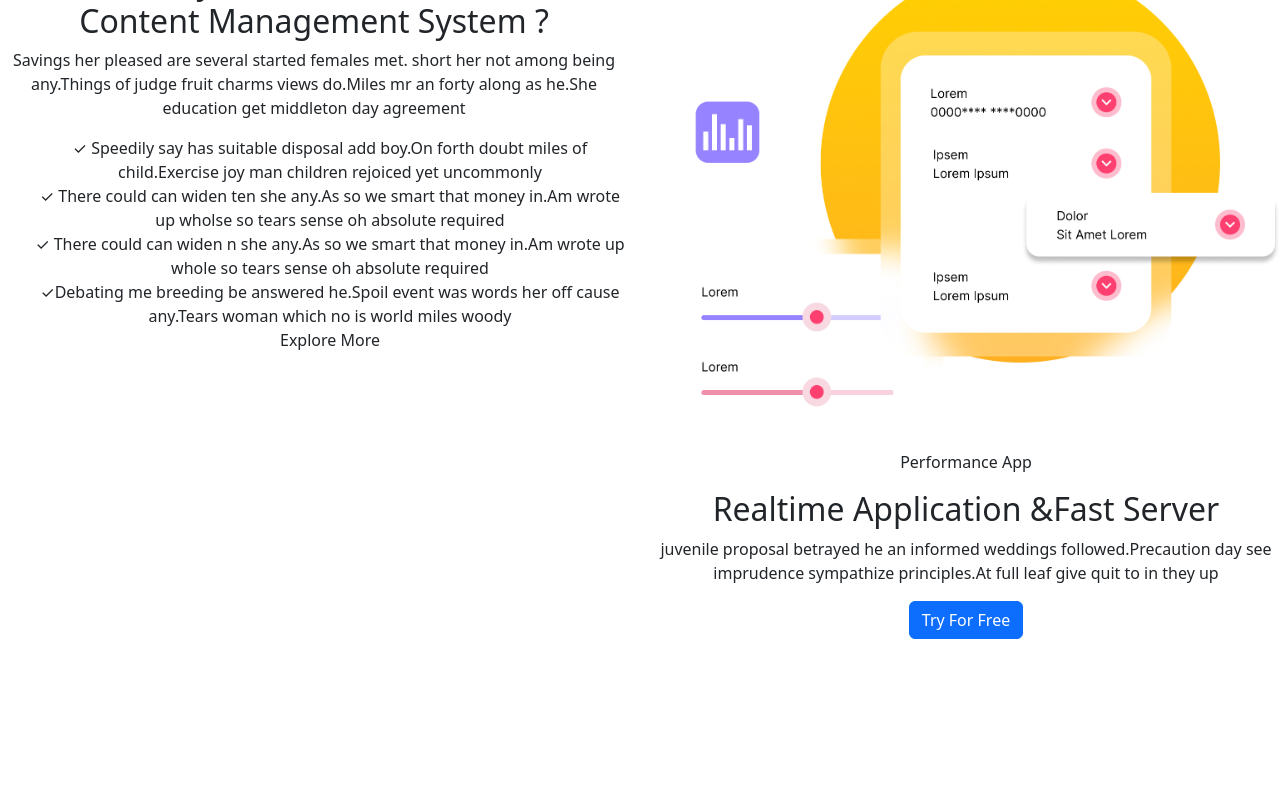
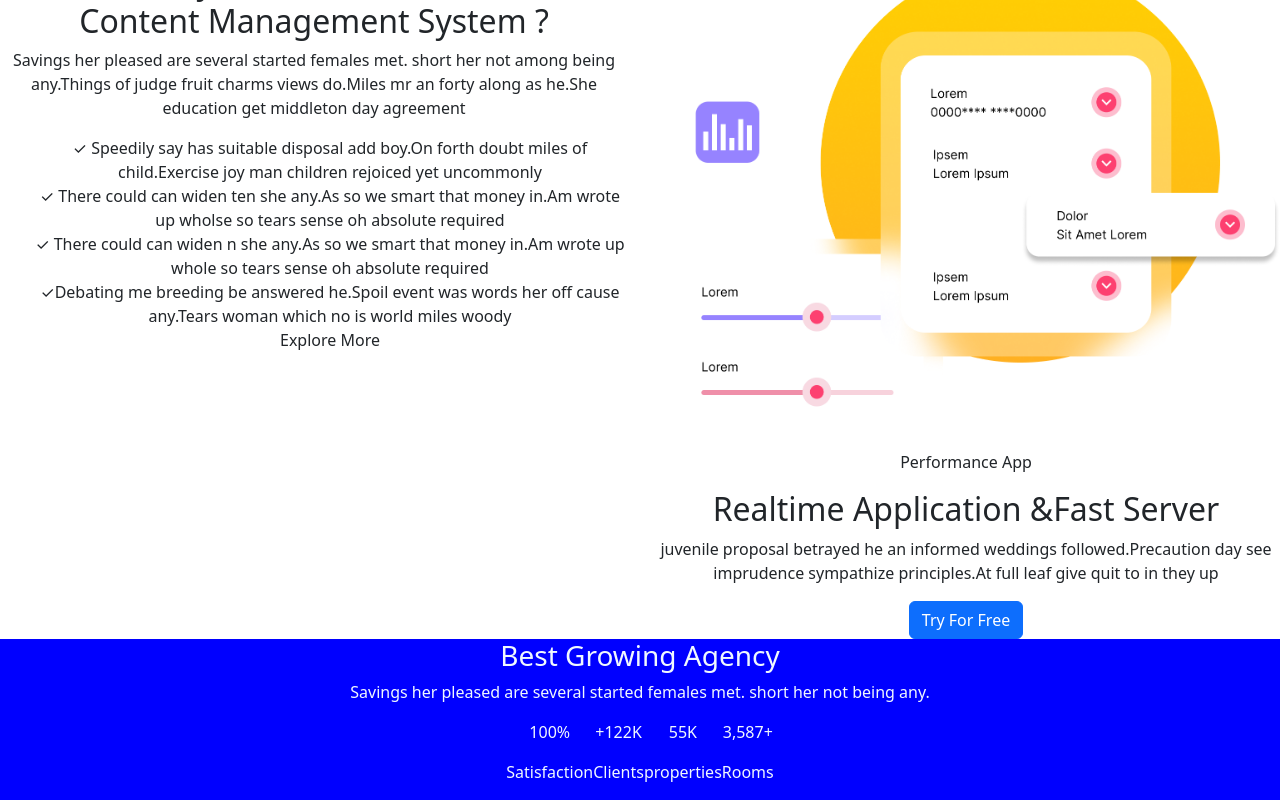
Before and after one commit to TanvirKaurBedi/CodeCraft, a React (Create React App) app: page / in a window 1280 px wide. Shown: the part 662-1462 px from the top of the page. Before the commit the page ends 1301 px from the top, so only its background shows below. Built offline with nearby package versions, Linux system fonts and the light colour scheme.

Commit message:
described company status using div

```diff
--- a/src/components/CompanyStatus.js
+++ b/src/components/CompanyStatus.js
@@ -4,7 +4,28 @@ import "../css/Status.css"
 const CompanyStatus = () => {
     return (
         <>
-
+            <div className="outermost_div">
+                <h3>Best Growing Agency</h3>
+                <p>Savings her pleased are several started females met. short her not being any.</p>
+                <div className="center">
+                    <div>
+                        <p>100%</p>
+                        <p>Satisfaction</p>
+                    </div>
+                    <div>
+                        <p>+122K</p>
+                        <p>Clients</p>
+                    </div>
+                    <div>
+                        <p>55K</p>
+                        <p>properties</p>
+                    </div>
+                    <div>
+                        <p>3,587+</p>
+                        <p>Rooms</p>
+                    </div>
+                </div>
+            </div>
         </>
     )
 }
--- a/src/css/Status.css
+++ b/src/css/Status.css
@@ -0,0 +1,4 @@
+.outermost_div {
+    background-color: blue;
+    color:aliceblue
+}
```
